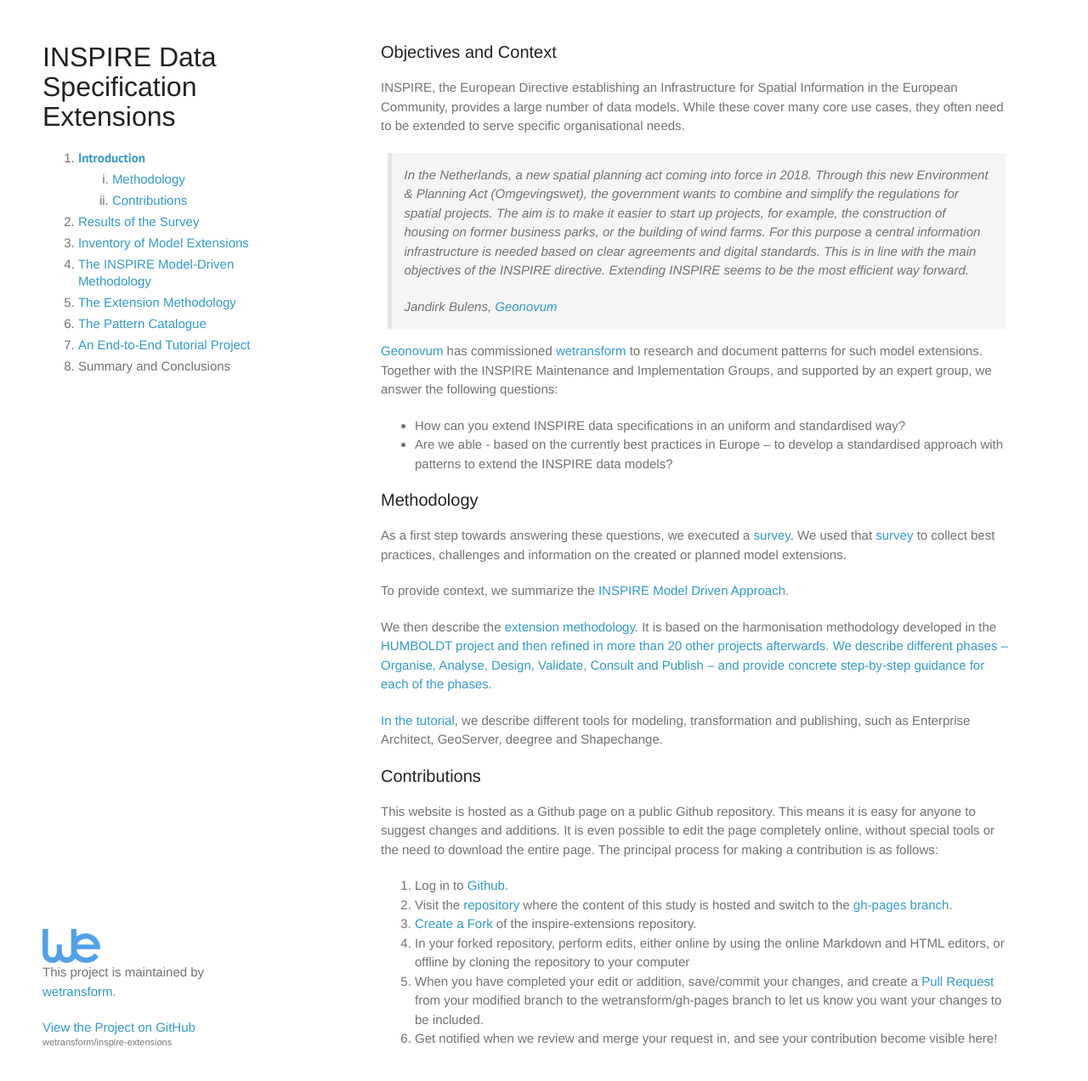
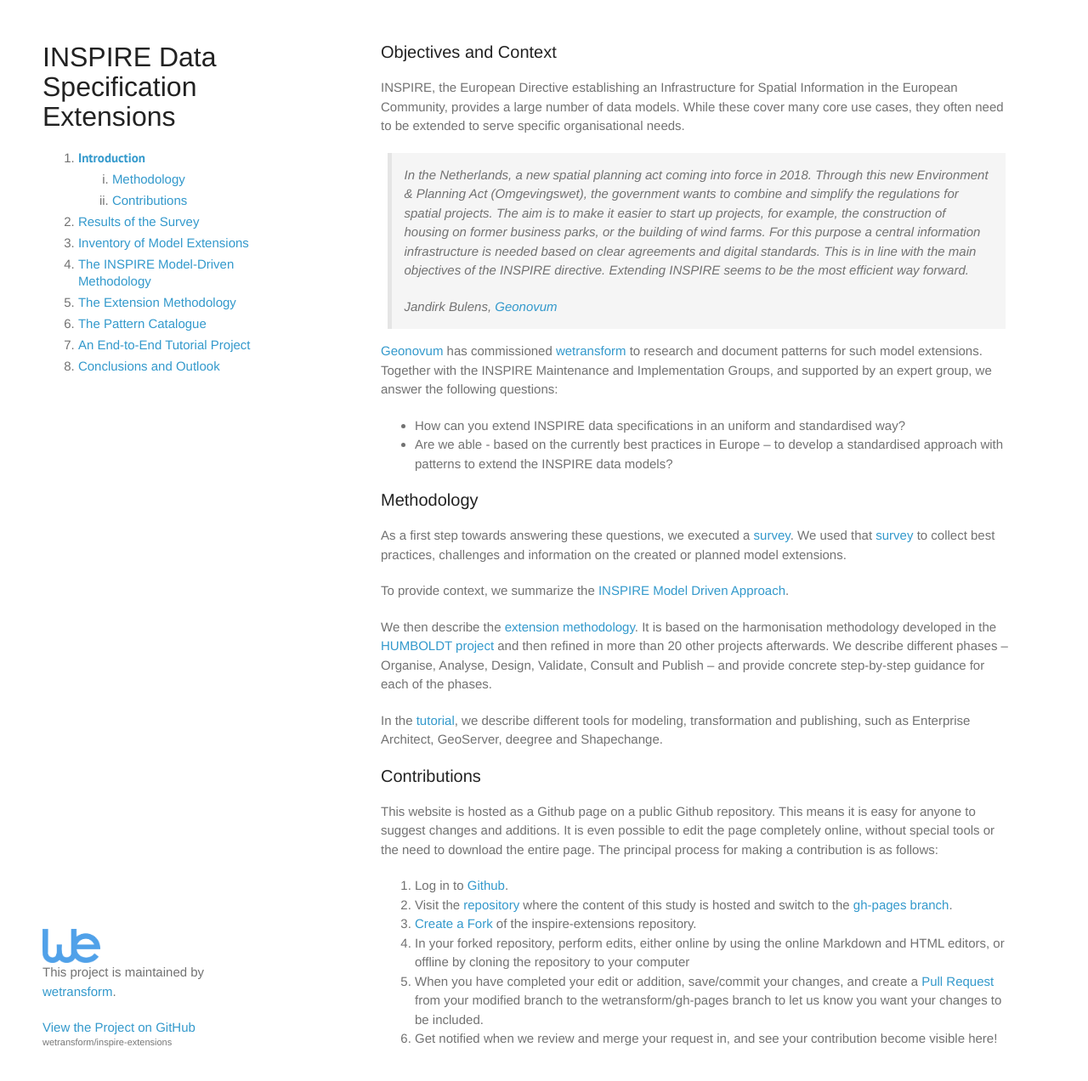
Before and after one commit to wetransform/inspire-extensions, a Jekyll site: the page built from introduction.html, in a window 1280 px wide and 1304 px high. Shown: the top 1272 px of the window at 85% size. Built offline with Jekyll 4.4.1, drawn with Linux system fonts in a browser that asks for light colours; some web fonts are replaced.

Commit message:
fix to conclusions link

```diff
--- a/_includes/header.html
+++ b/_includes/header.html
@@ -80,7 +80,7 @@
         </ol>
         {% endif %}
       </li>
-      <li><a href=""></a>Summary and Conclusions
+      <li>{% if page.slug == "conclusions" %}<strong>{% endif %}<a href="/conclusions.html">Conclusions and Outlook</a>{% if page.slug == "conclusions" %}</strong>{% endif %}
       </li>
     </ol>
   </div>
--- a/introduction.html
+++ b/introduction.html
@@ -33,7 +33,7 @@ slug:   introduction
 
     <p>To provide context, we summarize the <a href="/inspire-mda.html">INSPIRE Model Driven Approach</a>.</p>
 
-    <p>We then describe the <a href="/extension-methodology.html">extension methodology</a>. It is based on the harmonisation methodology developed in the <a href="http://www.esdi-humboldt.eu">HUMBOLDT project and then refined in more than 20 other projects afterwards. We describe different phases &ndash; Organise, Analyse, Design, Validate, Consult and Publish &ndash; and provide concrete step-by-step guidance for each of the phases.
+    <p>We then describe the <a href="/extension-methodology.html">extension methodology</a>. It is based on the harmonisation methodology developed in the <a href="http://www.esdi-humboldt.eu">HUMBOLDT project</a> and then refined in more than 20 other projects afterwards. We describe different phases &ndash; Organise, Analyse, Design, Validate, Consult and Publish &ndash; and provide concrete step-by-step guidance for each of the phases.</p>
 
     <p>In the <a href="/tutorial.html">tutorial</a>, we describe different tools for modeling, transformation and publishing, such as Enterprise Architect, GeoServer, deegree and Shapechange.</p>
 
```
